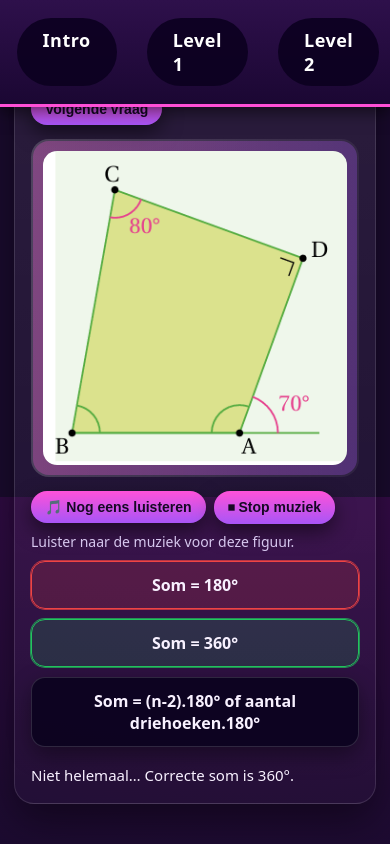
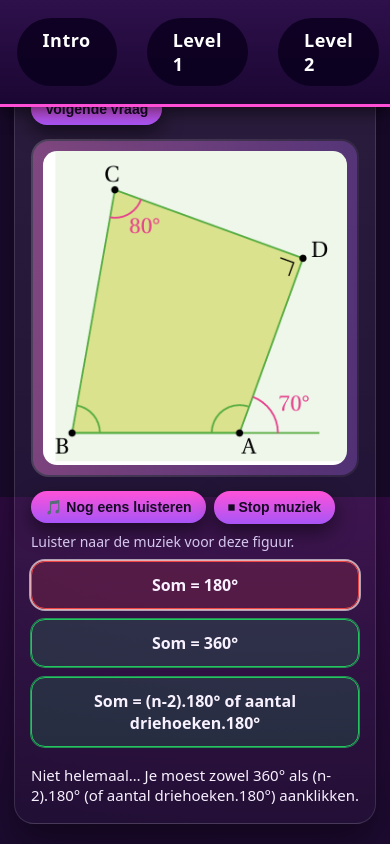
Before and after one commit to Intunez/3SoundAngles3, a plain HTML site: page level3.html in a window 390 px wide. Both pictures are taken after a click on the element "Som = 180°". Shown: the part 347-1191 px from the top of the page. Drawn offline with Linux system fonts and the light colour scheme.

Commit message:
Update level3.html

```diff
--- a/level3.html
+++ b/level3.html
@@ -190,12 +190,6 @@
       width:100%;
     }
 
-    @media (min-width:720px){
-      .options{
-        grid-template-columns:1fr;
-      }
-    }
-
     .opt-main,
     .opt-extra{
       padding:12px 14px;
@@ -214,6 +208,9 @@
       background:rgba(30,10,60,.95);
       transform:translateY(-1px);
       box-shadow:0 10px 26px rgba(0,0,0,.6);
+    }
+    .opt-main.selected{
+      outline:2px solid rgba(255,255,255,.6);
     }
     .opt-main.correct,
     .opt-extra.correct{
@@ -407,14 +404,15 @@
   </div>
 
 <script>
-  /* ========= VRAGEN & AUDIOKOPPELING ========= */
+  /* ========= ANTWOORDLABELS ========= */
 
-  // Hoofdvraag is nog altijd: welke hoeksom hoort erbij?
   const ANSWER_TYPES = [
     { id: "triangle",      label: "Som = 180°" },
     { id: "quadrilateral", label: "Som = 360°" },
     { id: "polygon",       label: "Som = (n-2).180° of aantal driehoeken.180°" }
   ];
+
+  /* ========= VRAGEN & AUDIOKOPPELING ========= */
 
   const QUESTIONS = [
     // 1–3: driehoeken → som = 180° + bonus: soort driehoek
@@ -422,6 +420,7 @@
       img: "images/scherphoekige_driehoek.png",
       audio: "audio/sabre_dance_level3.mp3",
       type: "triangle",
+      correctTypes: ["triangle"],
       extra: {
         questions: [
           {
@@ -440,6 +439,7 @@
       img: "images/stomphoekige_driehoek.png",
       audio: "audio/lean_on_me_level3.mp3",
       type: "triangle",
+      correctTypes: ["triangle"],
       extra: {
         questions: [
           {
@@ -458,6 +458,7 @@
       img: "images/rechthoekige_driehoek.png",
       audio: "audio/mars_militaire.mp3",
       type: "triangle",
+      correctTypes: ["triangle"],
       extra: {
         questions: [
           {
@@ -473,38 +474,42 @@
       }
     },
 
-    // 4–6: vierhoeken → som = 360°, geen extra
+    // 4–6: vierhoeken → som = 360° ÉN (n-2).180° (twee juiste antwoorden)
     {
       img: "images/vierhoek_1.png",
       audio: "audio/vierhoek_level3.mp3",
-      type: "quadrilateral"
+      type: "quadrilateral",
+      correctTypes: ["quadrilateral", "polygon"]
     },
     {
       img: "images/vierhoek_2.png",
       audio: "audio/vierhoek_level3.mp3",
-      type: "quadrilateral"
+      type: "quadrilateral",
+      correctTypes: ["quadrilateral", "polygon"]
     },
     {
       img: "images/vierhoek_3.png",
       audio: "audio/vierhoek_level3.mp3",
-      type: "quadrilateral"
+      type: "quadrilateral",
+      correctTypes: ["quadrilateral", "polygon"]
     },
 
-    // 7–10: veelhoeken → som = (n-2).180° + extra voor 2,3,4
+    // 7: veelhoek_1 – jij wil die ook als “vierhoek-achtig” behandelen → 360° EN formule
     {
       img: "images/veelhoek_1.png",
-      audio: "audio/vierhoek_level3.mp3",
-      type: "quadrilateral"
+      audio: "audio/veelhoek_level3.mp3",
+      type: "quadrilateral",
+      correctTypes: ["quadrilateral", "polygon"]
     },
 
-    // veelhoek_2: drie extra deelvragen
+    // 8–10: veelhoeken → één juist antwoord + extra deelvragen
     {
       img: "images/veelhoek_2.png",
       audio: "audio/veelhoek_level3.mp3",
       type: "polygon",
+      correctTypes: ["polygon"],
       extra: {
         questions: [
-
           {
             text: "Hoeveel driehoeken passen in deze veelhoek?",
             options: ["3", "10", "14"],
@@ -518,15 +523,13 @@
         ]
       }
     },
-
-    // veelhoek_3: drie extra deelvragen
     {
       img: "images/veelhoek_3.png",
       audio: "audio/veelhoek_level3.mp3",
       type: "polygon",
+      correctTypes: ["polygon"],
       extra: {
         questions: [
-
           {
             text: "Hoeveel driehoeken passen in deze veelhoek?",
             options: ["3", "10", "14"],
@@ -540,15 +543,13 @@
         ]
       }
     },
-
-    // veelhoek_4: drie extra deelvragen
     {
       img: "images/veelhoek_4.png",
       audio: "audio/veelhoek_level3.mp3",
       type: "polygon",
+      correctTypes: ["polygon"],
       extra: {
         questions: [
-
           {
             text: "Hoeveel driehoeken passen in deze veelhoek?",
             options: ["4", "5", "11"],
@@ -566,10 +567,11 @@
 
   const TOTAL = QUESTIONS.length;
 
-  // totaal aantal punten (hoofdvraag + alle extra's)
+  // totaal aantal punten (hoofdvraag = aantal juiste sommen + bonusvragen)
   const MAX_POINTS = QUESTIONS.reduce((sum, q) => {
+    const correctTypes = q.correctTypes || [q.type];
     const extraCount = q.extra ? q.extra.questions.length : 0;
-    return sum + 1 + extraCount;   // 1 voor hoofdvraag
+    return sum + correctTypes.length + extraCount;
   }, 0);
 
   /* ========= ELEMENTEN ========= */
@@ -644,7 +646,8 @@
     finished: false,
     extraOpen: false,
     extraIndex: 0,
-    extraTotal: 0
+    extraTotal: 0,
+    selectedMain: []   // ids die bij de hoofdvraag aangeklikt zijn
   };
 
   function shuffle(arr){
@@ -673,6 +676,7 @@
     state.extraOpen = false;
     state.extraIndex = 0;
     state.extraTotal = 0;
+    state.selectedMain = [];
 
     scoreEl.textContent = 0;
     roundEl.textContent = 1;
@@ -695,6 +699,7 @@
     state.extraOpen = false;
     state.extraIndex = 0;
     state.extraTotal = q.extra ? q.extra.questions.length : 0;
+    state.selectedMain = [];
 
     feedbackEl.textContent = "";
     nextBtn.disabled = true;
@@ -728,29 +733,82 @@
 
   function handleMainAnswer(chosenId, btnNode){
     if(state.locked || state.finished) return;
-    state.locked = true;
 
     const q = state.current;
-    const correctId = q.type;
+    const correctIds = q.correctTypes || [q.type];
 
-    // muziek stoppen bij antwoord
+    // selectie toggelen
+    const alreadySelected = state.selectedMain.includes(chosenId);
+    if(alreadySelected){
+      state.selectedMain = state.selectedMain.filter(id => id !== chosenId);
+      btnNode.classList.remove('selected');
+    } else {
+      state.selectedMain.push(chosenId);
+      btnNode.classList.add('selected');
+    }
+
+    // check of er een fout gekozen is
+    const hasWrong = state.selectedMain.some(id => !correctIds.includes(id));
+
+    if(hasWrong){
+      // fout → meteen afhandelen
+      state.locked = true;
       stopCurrentAudio();
 
-    // alle hoofdknoopjes updaten
       const all = [...document.querySelectorAll('.opt-main')];
       all.forEach(n=>{
         const id = n.dataset.id;
-      const isCorrect = (id === correctId);
-      n.classList.toggle('correct', isCorrect);
-      if(!isCorrect && n === btnNode){
+        if(correctIds.includes(id)) n.classList.add('correct');
+        if(state.selectedMain.includes(id) && !correctIds.includes(id)){
           n.classList.add('wrong');
         }
       });
 
-    if(chosenId === correctId){
-      state.score++;
+      let uitleg = "";
+      if(correctIds.length === 1){
+        if(correctIds[0] === "triangle"){
+          uitleg = "Correcte som is 180°.";
+        } else if(correctIds[0] === "quadrilateral"){
+          uitleg = "Correcte som is 360°.";
+        } else if(correctIds[0] === "polygon"){
+          uitleg = "Correcte som is (n-2).180° of aantal driehoeken.180°.";
+        }
+      } else {
+        // combinatie vierhoek
+        uitleg = "Je moest zowel 360° als (n-2).180° (of aantal driehoeken.180°) aanklikken.";
+      }
+
+      feedbackEl.textContent = "Niet helemaal… " + uitleg;
+      badSound.currentTime = 0;
+      badSound.play().catch(()=>{});
+
+      if(state.extraTotal > 0){
+        state.extraOpen = false;
+      }
+
+      if(state.index < TOTAL-1){
+        nextBtn.disabled = false;
+      } else {
+        setTimeout(()=>finishGame(), 1200);
+      }
+      return;
+    }
+
+    // geen fout, maar al genoeg juiste antwoorden?
+    if(state.selectedMain.length === correctIds.length){
+      state.locked = true;
+      stopCurrentAudio();
+
+      const all = [...document.querySelectorAll('.opt-main')];
+      all.forEach(n=>{
+        const id = n.dataset.id;
+        if(correctIds.includes(id)) n.classList.add('correct');
+      });
+
+      // punten = aantal juiste sommen (1 of 2)
+      state.score += correctIds.length;
       scoreEl.textContent = state.score;
-      feedbackEl.textContent = "Goed gedaan! Dit is de juiste som.";
+      feedbackEl.textContent = "Goed gedaan! Je hebt alle juiste antwoorden aangeduid.";
       goodSound.currentTime = 0;
       goodSound.play().catch(()=>{});
 
@@ -758,27 +816,17 @@
       if(state.extraTotal > 0){
         state.extraOpen = true;
         renderExtraQuestion();
-        return; // wacht met 'Volgende vraag' tot alle extra's beantwoord zijn
-      }
-    } else {
-      let uitleg = "";
-      if(correctId === 'triangle'){
-        uitleg = "Correcte som is 180°.";
-      } else if(correctId === 'quadrilateral'){
-        uitleg = "Correcte som is 360°.";
-      } else if(correctId === 'polygon'){
-        uitleg = "Correcte som is (n-2).180° of aantal driehoeken.180°.";
-      }
-      feedbackEl.textContent = "Niet helemaal… " + uitleg;
-      badSound.currentTime = 0;
-      badSound.play().catch(()=>{});
+        return; // wacht met volgende vraag tot alle extra's gedaan zijn
       }
 
-    // Geen extra vragen → gewoon verder
       if(state.index < TOTAL-1){
         nextBtn.disabled = false;
       } else {
         setTimeout(()=>finishGame(), 1200);
+      }
+    } else {
+      // nog niet alle juiste antwoorden gekozen, geen feedback
+      feedbackEl.textContent = "Kies alle juiste antwoorden.";
     }
   }
 
@@ -830,10 +878,8 @@
     state.extraIndex++;
 
     if(state.extraIndex < state.extraTotal){
-      // nog een extra deelvraag
       setTimeout(()=>renderExtraQuestion(), 700);
     } else {
-      // alle extra's zijn gedaan
       state.extraOpen = false;
       if(state.index < TOTAL-1){
         nextBtn.disabled = false;
```
Lines whose indentation alone changed are shown as unchanged.
